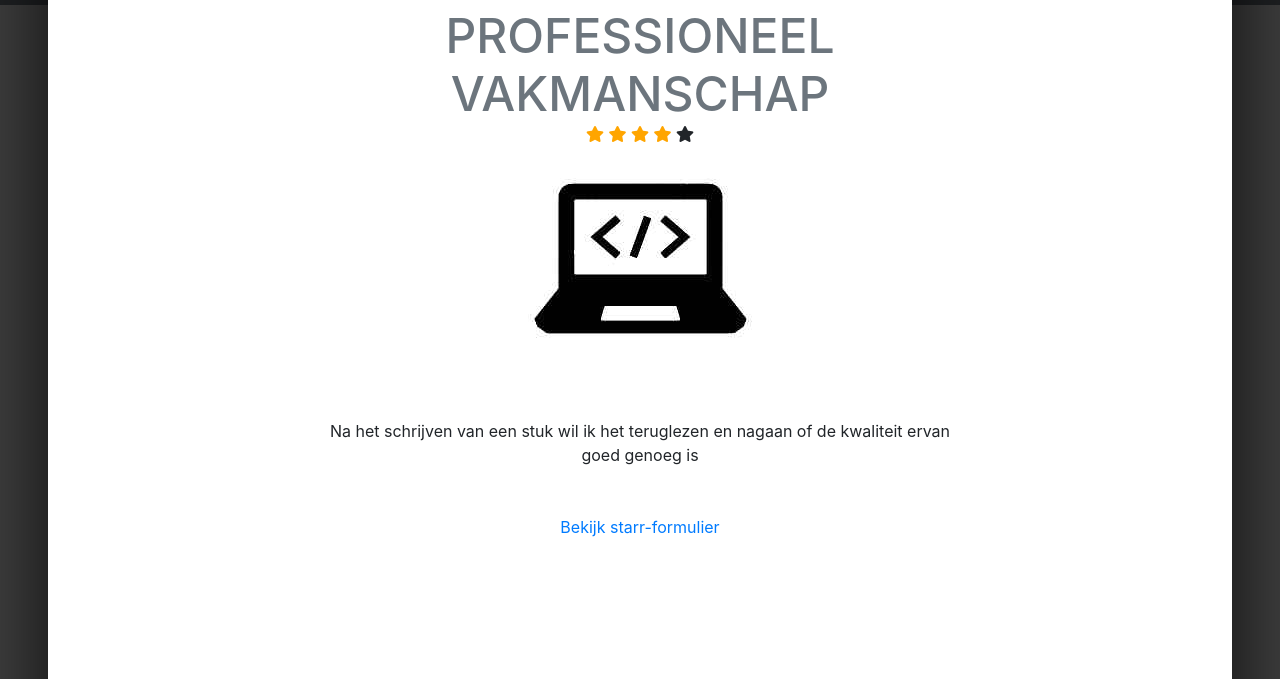
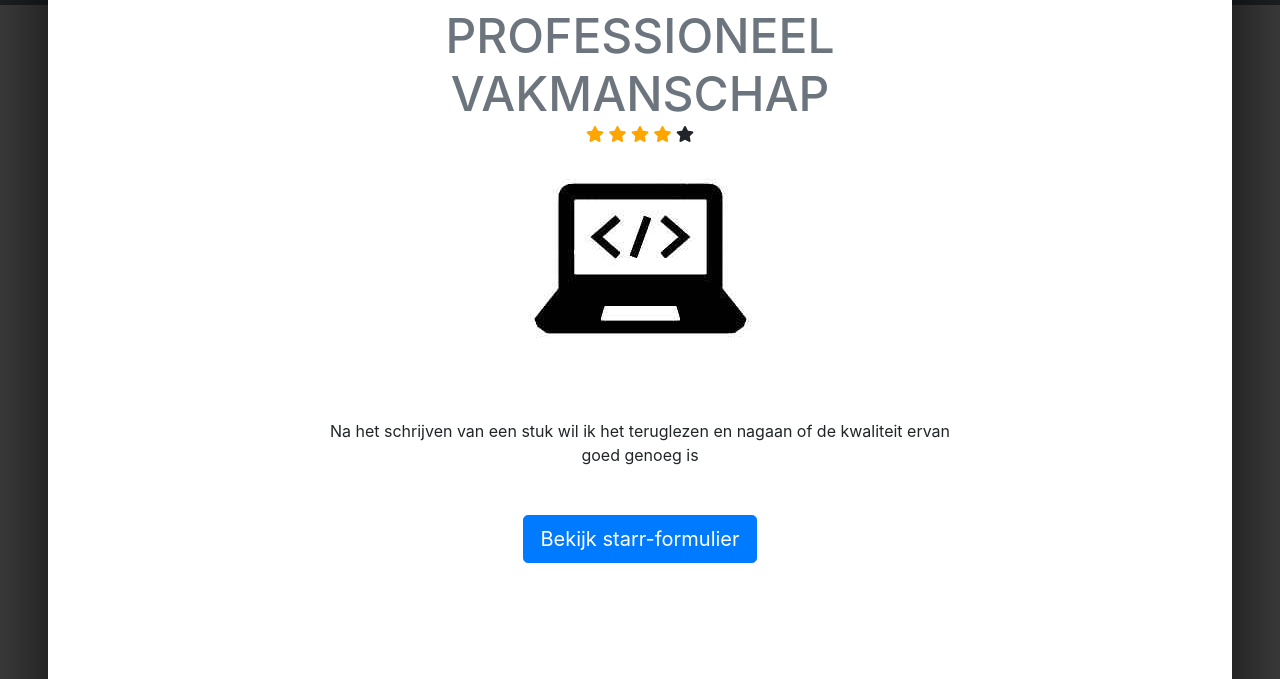
Before and after one commit to smidjustin/smidjustin.github.io, a website with bundled scripts: page index.html in a window 1280 px wide. Both pictures are taken after a click on the link "Professioneel vakmanschap". Shown: the part 701-1380 px from the top of the page. Built offline with nearby package versions, Linux system fonts and the light colour scheme; files whose address does not match are found by name.

Commit message:
formatting button

```diff
--- a/index.html
+++ b/index.html
@@ -205,7 +205,7 @@
                   <img class="img-fluid mb-5" src="img/professioneel.jpg" alt="">
                 </div>
               <p class="mb-5">Na het schrijven van een stuk wil ik het teruglezen en nagaan of de kwaliteit ervan goed genoeg is</p>
-              <a href="./bewijs/starr-formulier professioneel vermogen.pdf" target="_blank">Bekijk starr-formulier</a>
+              <a class="btn btn-primary btn-lg rounded-pill" href="./bewijs/starr-formulier professioneel vermogen.pdf" target="_blank">Bekijk starr-formulier</a>
               <!-- <a class="btn btn-primary btn-lg rounded-pill portfolio-modal-dismiss" href="#">
                 <i class="fa fa-close"></i>
                 Bekijk starr-formulier</a> -->
```
